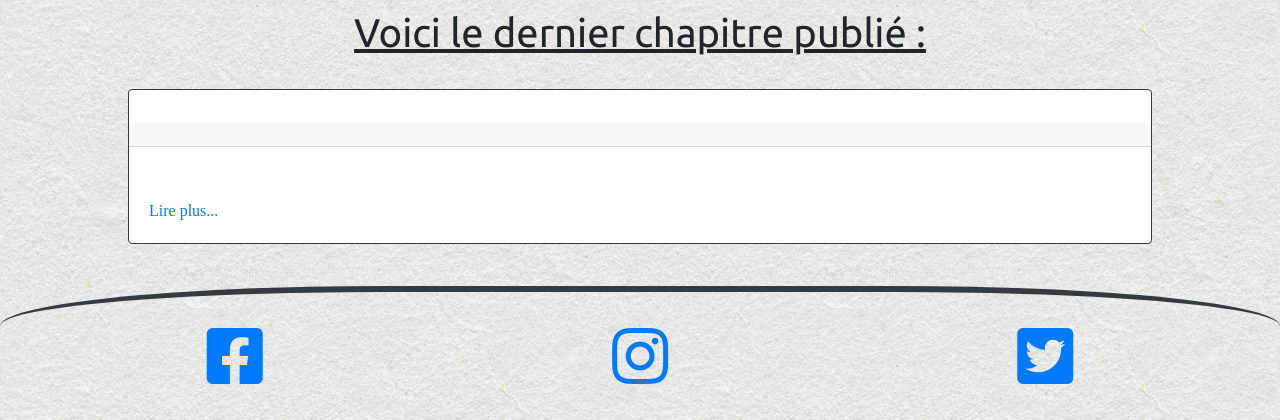
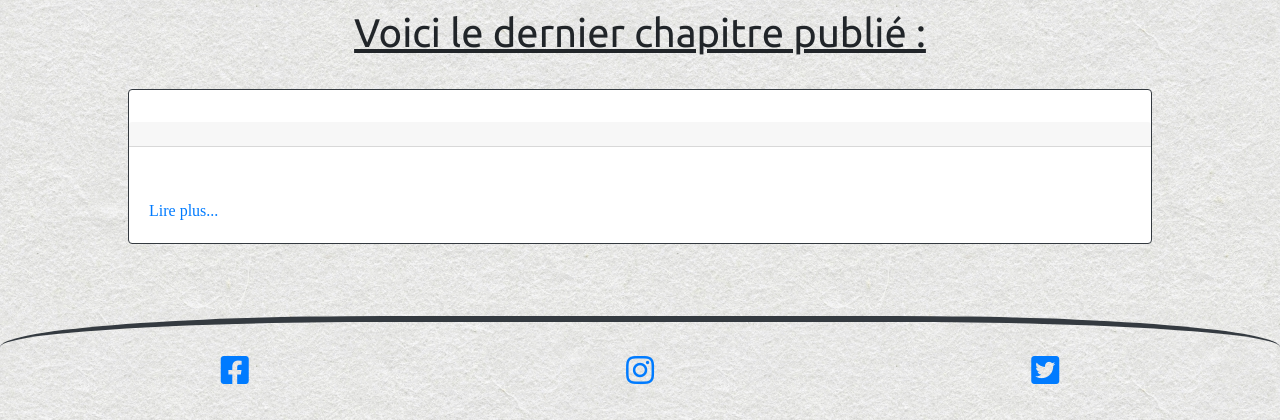
Before and after one commit to valentinantoin/Blog-Jean-Forteroche, a PHP site: template src/views/home.twig in a window 1280 px wide. Shown: the part 771-1191 px from the top of the page. Run offline with PHP 8.4, Linux system fonts and the light colour scheme; the template is opened without the code that fills it, so the values that code supplies are empty; some libraries are stand-ins or nearby versions; some web fonts are replaced.

Commit message:
Fix footer height

```diff
--- a/src/views/layout.twig
+++ b/src/views/layout.twig
@@ -94,7 +94,7 @@
                             <a class="nav-link dropdown-toggle" href="#" id="navbarDropdownMenuLink" role="button" data-toggle="dropdown" aria-haspopup="true" aria-expanded="false">Admin
                             </a>
                             <div class="dropdown-menu" aria-labelledby="navbarDropdownMenuLink">
-                                <a class="dropdown-item" href="https://jeanforteroche.valentin-antoin.fr/index.php?acces=admin">Acceuil</a>
+                                <a class="dropdown-item" href="https://jeanforteroche.valentin-antoin.fr/index.php?acces=admin">Accueil</a>
                                 <a class="dropdown-item" href="https://jeanforteroche.valentin-antoin.fr/index.php?acces=admin#newchap">Nouveau chapitre</a>
                                 <a class="dropdown-item" href="https://jeanforteroche.valentin-antoin.fr/index.php?acces=admin#savechap">Chapitres en attente </a>
                                 <a class="dropdown-item" href="https://jeanforteroche.valentin-antoin.fr/index.php?acces=admin#comments">modération</a>
@@ -128,9 +128,9 @@
 <!--   FOOTER   -->
     <footer>
 
-        <a href="#facebook" title="Facebook"><i class="fab fa-facebook-square fa-4x"></i></a>
-        <a href="#instagram" title="Instagram"><i class="fab fa-instagram fa-4x"></i></a>
-        <a href="#twitter" title="Twitter"><i class="fab fa-twitter-square fa-4x"></i></a>
+        <a href="#facebook" title="Facebook"><i class="fab fa-facebook-square fa-2x"></i></a>
+        <a href="#instagram" title="Instagram"><i class="fab fa-instagram fa-2x"></i></a>
+        <a href="#twitter" title="Twitter"><i class="fab fa-twitter-square fa-2x"></i></a>
 
     </footer>
 
```
